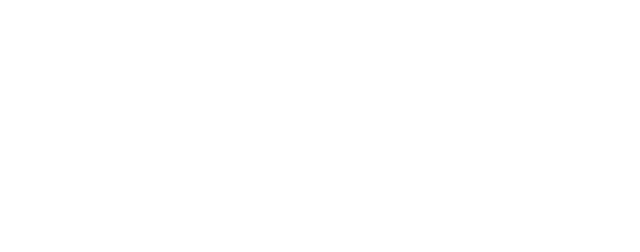
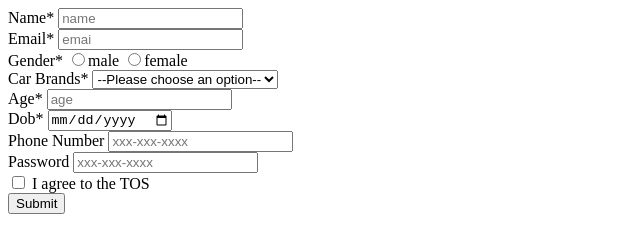
Before and after one commit to acciojob/signup-form-car-vivekpatric, a website: page main.html in a window 1280 px wide. Shown: the whole page, without its empty margins (0-640 px from the left). Drawn offline with Linux system fonts and the light colour scheme.

Commit message:
created a submission

```diff
--- a/main.html
+++ b/main.html
@@ -10,7 +10,52 @@
 	<!-- the entire body must be written by student -->
     <script type="text/javascript" src="./script.js">
 </script>
+ <form method="post">
+	 <div>
+		 <label for="name">Name*</label>
+		 <input type="text" id="name" placeholder="name" required>
+	 </div>
+	 <div>
+		 <label for="emai">Email*</label>
+		 <input type="email" id="emai" placeholder="emai" required>
+	 </div>
+	 <div>
+		 <label for="gender">Gender*</label>
+		 <input type="radio" name="gender" id="gender_m" required>male
+		 <input type="radio" name="gender" id="gender_f" required>female
+	 </div>
+	 <div>
+		 <label for="car">Car Brands*</label>
+		 <select id="cars" name="cars">
+			 <option value="" disabled selected>--Please choose an option--</option>
+			 <option value="BMW">BMW</option>
+			 <option value="Audi">Audi</option>
+			 <option value="Mercedez">Mercedez</option>
+		 </select>
 
+	 </div>
+	 <div>
+		 <label for="age">Age*</label>
+		 <input type="number" id="age" placeholder="age" required>
+	 </div>
+	 <div>
+		 <label for="dob">Dob*</label>
+		 <input type="date" id="dob" required>
+	 </div>
+	 <div>
+		 <label for="tel">Phone Number</label>
+		 <input type="tel" id="tel" placeholder="xxx-xxx-xxxx">
+	 </div>
+	 <div>
+		 <label for="password">Password</label>
+		 <input type="password" id="password" placeholder="xxx-xxx-xxxx" required>
+	 </div>
+	 <div>
+		<input type="checkbox" id="tos" name="tos" required>
+		<label for="tos">I agree to the TOS</label>
+	</div>
+	 <button type="submit" value="submit">Submit</button>
+ </form>
 </body>
 
 </html>
```
